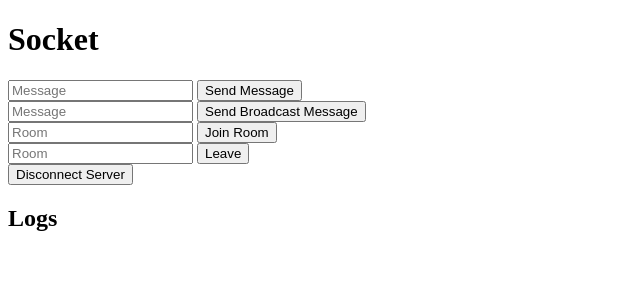
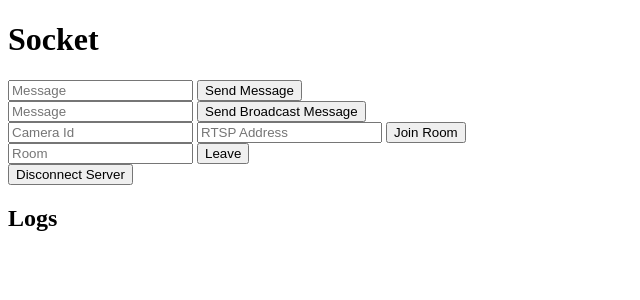
Before and after one commit to muhammadmujir/ta-backend, a Flask app: page / in a window 1280 px wide. Shown: the top 300 px of the page, without its empty margins (0-640 px from the left). Run offline with Flask 2, Linux system fonts and the light colour scheme; parts of the project's set-up code (start-up, migrations or seed data) failed here and were passed over; some libraries are stand-ins or nearby versions.

Commit message:
change request data from dict into json

```diff
--- a/templates/websocket.html
+++ b/templates/websocket.html
@@ -28,11 +28,11 @@
                 return false;
             });
             $('form#join_form').submit(function(event) {
-                socket.emit('join', JSON.stringify({"id": $('#join_data').val()}));
+                socket.emit('join', JSON.stringify({"id": $('#join_data').val(), "rtspAddress": $('#rtsp_address').val()}));
                 return false;
             });
             $('form#leave_form').submit(function(event) {
-                socket.emit('leave', JSON.stringify({"id": $('#leave_data').val()}));
+                socket.emit('leave', JSON.stringify({"id": $('#leave_data').val(), "rtspAddress": ""}));
                 return false;
             });
             $('form#disconnect').submit(function(event) {
@@ -54,7 +54,8 @@
         <input type="submit" value="Send Broadcast Message">
     </form>
     <form id="join_form" method="POST" action='#'>
-        <input type="text" name="join_data" id="join_data" placeholder="Room">
+        <input type="text" name="join_data" id="join_data" placeholder="Camera Id">
+        <input type="text" name="rtsp_address" id="rtsp_address" placeholder="RTSP Address">
         <input type="submit" value="Join Room">
     </form>
     <form id="leave_form" method="POST" action='#'>
```
